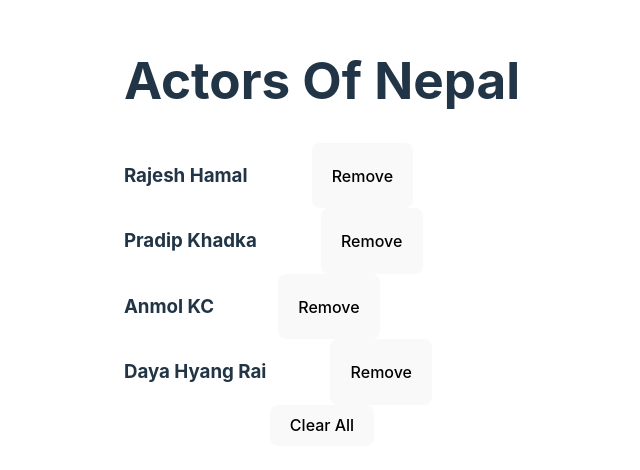
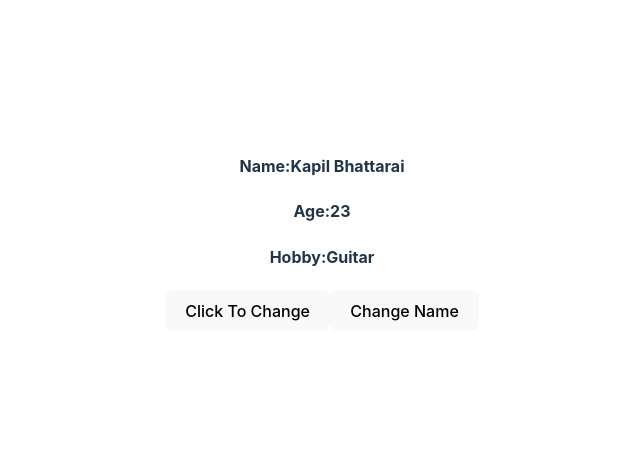
Before and after one commit to KapilBhattarai502/Learning-React, a React app: page / in a window 1280 px wide. Shown: the part 168-638 px from the top of the page, without its empty margins (318-958 px from the left). Built offline with nearby package versions, Linux system fonts and the light colour scheme; the HTML template or start-up script is replaced by a standard one.

Commit message:
objects in useState

```diff
--- a/src/App.jsx
+++ b/src/App.jsx
@@ -4,6 +4,7 @@ import SignupForm from './components/SignUpForm'
 import Counter from './components/Counter'
 import IncrementDecrement from './components/IncrementDecrement'
 import Actorlist from './components/Actorlist'
+import Person from './components/Person'
 
 const App = () => {
   return (
@@ -12,7 +13,8 @@ const App = () => {
     {/* <SignupForm/> */}
     {/* <Counter/> */}
     {/* <IncrementDecrement/> */}
-    <Actorlist/>
+    {/* <Actorlist/> */}
+    <Person/>
 
     </div>
 
--- /dev/null
+++ b/src/components/Person.jsx
@@ -0,0 +1,32 @@
+import React, { useState } from 'react'
+
+const Person = () => {
+    const[students,setStudents]=useState({
+        name:"Kapil Bhattarai",
+        age:23,
+        hobby:"Guitar"
+
+    })
+    const newStudent=()=>{
+        setStudents({
+            name:"Manish Budhathoki",
+            age:24,
+            hobby:"Playing with Girls"
+        })}
+        const newName=()=>{
+            setStudents({...students,name:"Adwait Upadhaya"})
+        }
+
+  return (
+    <div>
+    <h4>Name:{students.name}</h4>
+    <h4>Age:{students.age}</h4>
+    <h4>Hobby:{students.hobby}</h4>
+    <button onClick={()=>newStudent()}>Click To Change</button>
+    <button onClick={()=>newName()}>Change Name</button>
+
+    </div>
+  )
+}
+
+export default Person
```
